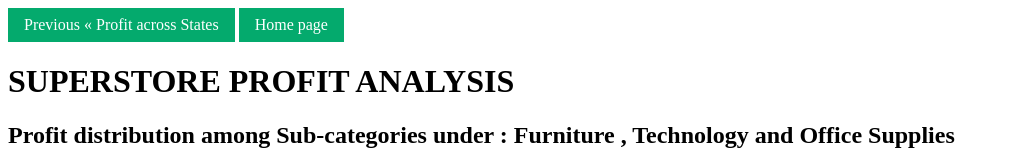
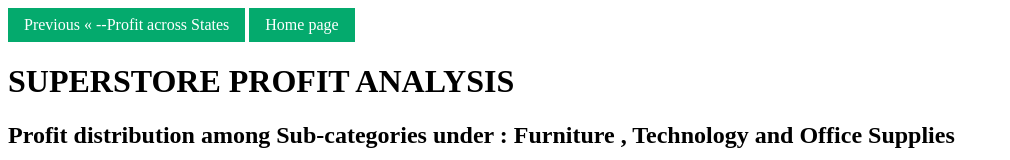
Before and after one commit to wanharsaniya/Narrativeviz, a plain HTML site: page annot_pie.html in a window 1280 px wide. Shown: the top 160 px of the page, without its empty margins (0-1010 px from the left). Drawn offline with nearby package versions, Linux system fonts and the light colour scheme.

Commit message:
Update annot_pie.html

```diff
--- a/annot_pie.html
+++ b/annot_pie.html
@@ -51,7 +51,7 @@ a:hover {
 </head>
 
 <body>
-	<a href="https://wanharsaniya.github.io/Narrativeviz.github.io/annot_bar.html" class="previous">Previous &laquo; Profit across States</a>
+	<a href="https://wanharsaniya.github.io/Narrativeviz.github.io/annot_bar.html" class="previous">Previous &laquo; --Profit across States</a>
 	<a href="https://wanharsaniya.github.io/Narrativeviz.github.io/index.html" class="previous">Home page</a>
 
 	<h1> SUPERSTORE PROFIT ANALYSIS   </h1>
```
